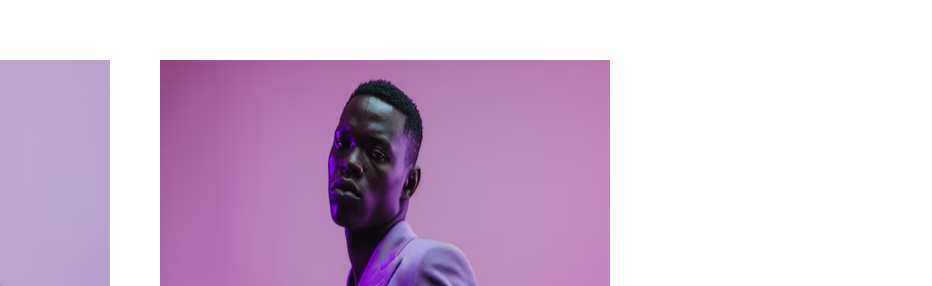
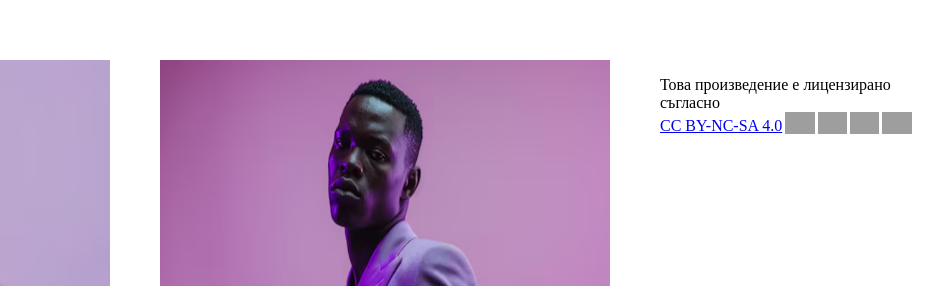
Before and after one commit to Samuela110/Samuela110.github.io, a plain HTML site: page index.html in a window 1280 px wide. Shown: the part 171-457 px from the top of the page, 348-1280 px from the left. Drawn offline with Linux system fonts and the light colour scheme; grey boxes are pictures that could not be loaded.

Commit message:
Update index.html

```diff
--- a/index.html
+++ b/index.html
@@ -133,7 +133,7 @@
    </section>
 </body>
 <footer>
-
+    <p xmlns:cc="http://creativecommons.org/ns#" >Това произведение е лицензирано съгласно <a href="https://creativecommons.org/licenses/by-nc-sa/4.0/?ref=chooser-v1" target="_blank" rel="license noopener noreferrer" style="display:inline-block;">CC BY-NC-SA 4.0<img style="height:22px!important;margin-left:3px;vertical-align:text-bottom;" src="https://mirrors.creativecommons.org/presskit/icons/cc.svg?ref=chooser-v1" alt=""><img style="height:22px!important;margin-left:3px;vertical-align:text-bottom;" src="https://mirrors.creativecommons.org/presskit/icons/by.svg?ref=chooser-v1" alt=""><img style="height:22px!important;margin-left:3px;vertical-align:text-bottom;" src="https://mirrors.creativecommons.org/presskit/icons/nc.svg?ref=chooser-v1" alt=""><img style="height:22px!important;margin-left:3px;vertical-align:text-bottom;" src="https://mirrors.creativecommons.org/presskit/icons/sa.svg?ref=chooser-v1" alt=""></a></p>
 </footer>
 
 </html>
```
